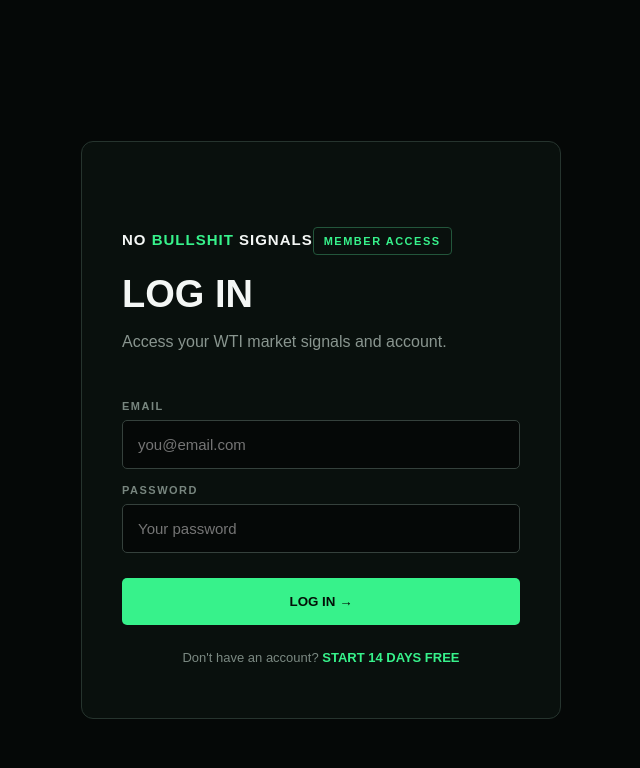
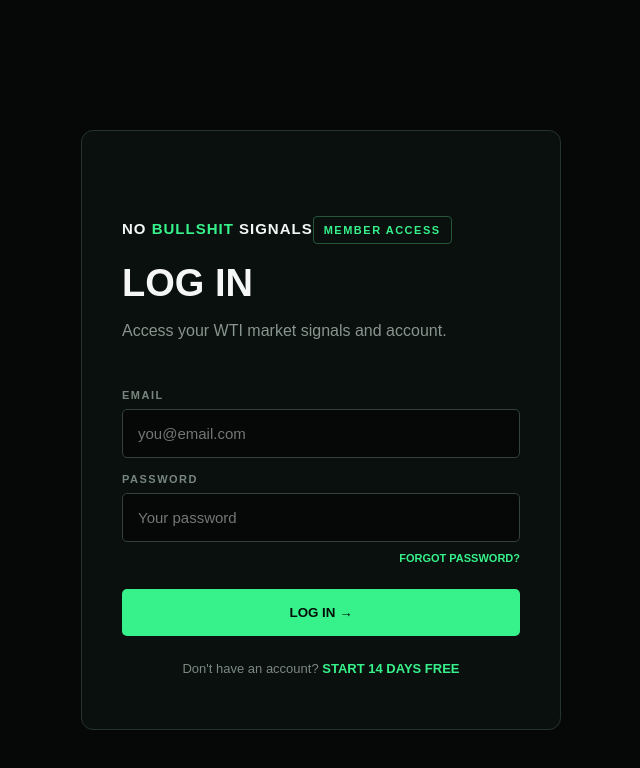
Before and after one commit to tradingnowopo/no-bullshit-signals, a Next.js app: page /login in a window 1280 px wide. Shown: the top 768 px of the page, without its empty margins (319-959 px from the left). Built offline with nearby package versions, Linux system fonts and the light colour scheme; no server answers.

Commit message:
Update page.js

```diff
--- a/app/login/page.js
+++ b/app/login/page.js
@@ -71,7 +71,9 @@ export default function LoginPage() {
             placeholder="Your password"
             style={styles.input}
           />
-
+        <a href="/forgot-password" style={styles.forgotLink}>
+          FORGOT PASSWORD?
+          </a>
           <button disabled={loading} type="submit" style={styles.button}>
             {loading ? "LOGGING IN..." : "LOG IN →"}
           </button>
@@ -194,7 +196,14 @@ const styles = {
     fontSize: 13,
     lineHeight: 1.5,
   },
-
+  forgotLink: {
+  color: "#37f28b",
+  textAlign: "right",
+  marginTop: 10,
+  fontSize: 11,
+  fontWeight: 900,
+  textDecoration: "none",
+},
   signupText: {
     textAlign: "center",
     color: "#7b8982",
```
